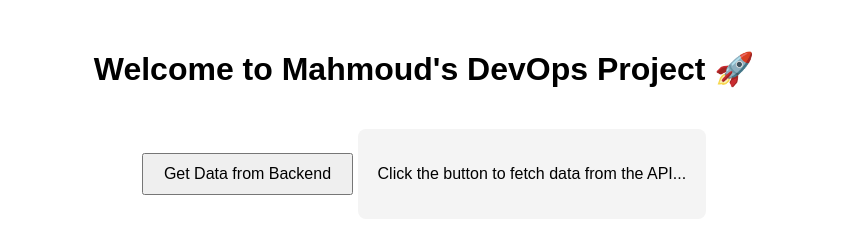
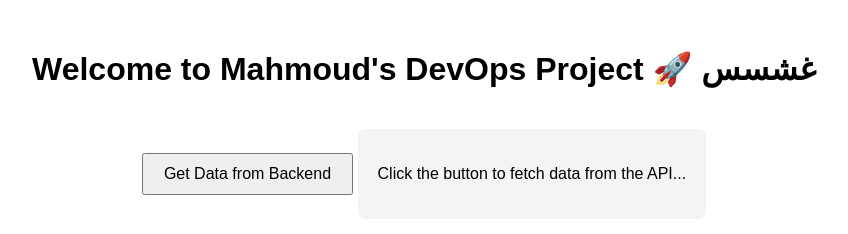
Before and after one commit to MahmoudShabaan22/frontend-vps, a plain HTML site: page index.html in a window 1280 px wide. Shown: the whole page, without its empty margins (216-1064 px from the left). Drawn offline with Linux system fonts and the light colour scheme.

Commit message:
Update header text in index.html

```diff
--- a/index.html
+++ b/index.html
@@ -11,7 +11,7 @@
     </style>
 </head>
 <body>
-    <h1>Welcome to Mahmoud's DevOps Project 🚀</h1>
+    <h1>Welcome to Mahmoud's DevOps Project 🚀 غشسس </h1>
     <button onclick="fetchData()">Get Data from Backend</button>
 
     <div id="data-container">
```
